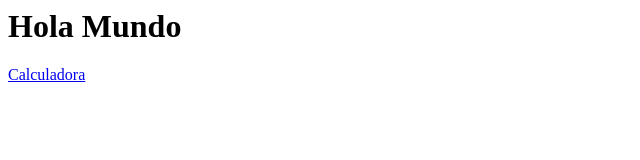
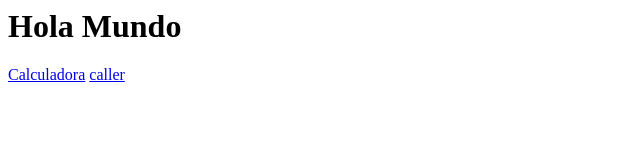
Before and after one commit to oscarlo28/oscarlo28.github.io, a plain HTML site: page index.html in a window 1280 px wide. Shown: the full height of the page, 0-640 px from the left. Drawn offline with Linux system fonts and the light colour scheme.

Commit message:
Update index.html

```diff
--- a/index.html
+++ b/index.html
@@ -1,2 +1,3 @@
 <h1>Hola Mundo</h1>
 <a href="calc.html">Calculadora</a>
+<a href="caller/">caller</a>
```
